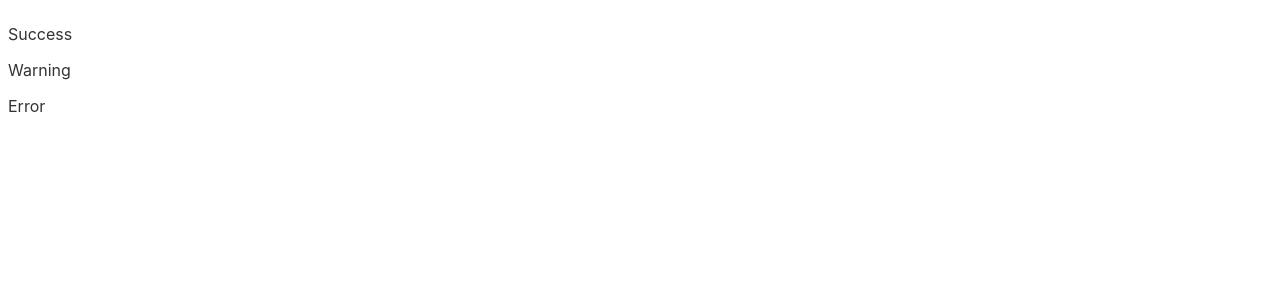
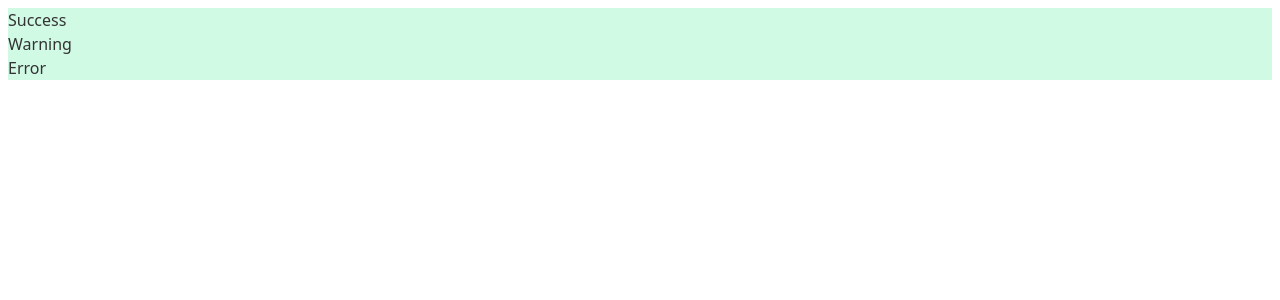
Before and after one commit to titanXL/svelte, a Svelte app: page / in a window 1280 px wide. Shown: the top 300 px of the page. Built offline with nearby package versions, Linux system fonts and the light colour scheme.

Commit message:
feat: added tailwind

```diff
--- a/package.json
+++ b/package.json
@@ -25,6 +25,9 @@
     "typescript": "^4.0.0"
   },
   "dependencies": {
-    "sirv-cli": "^1.0.0"
+    "autoprefixer": "^9.8.8",
+    "postcss": "^7.0.39",
+    "sirv-cli": "^1.0.0",
+    "tailwindcss": "npm:@tailwindcss/postcss7-compat@^2.2.16"
   }
 }
--- a/rollup.config.js
+++ b/rollup.config.js
@@ -1,11 +1,11 @@
-import svelte from 'rollup-plugin-svelte';
-import commonjs from '@rollup/plugin-commonjs';
-import resolve from '@rollup/plugin-node-resolve';
-import livereload from 'rollup-plugin-livereload';
-import { terser } from 'rollup-plugin-terser';
-import sveltePreprocess from 'svelte-preprocess';
-import typescript from '@rollup/plugin-typescript';
-import css from 'rollup-plugin-css-only';
+import svelte from "rollup-plugin-svelte";
+import commonjs from "@rollup/plugin-commonjs";
+import resolve from "@rollup/plugin-node-resolve";
+import livereload from "rollup-plugin-livereload";
+import { terser } from "rollup-plugin-terser";
+import sveltePreprocess from "svelte-preprocess";
+import typescript from "@rollup/plugin-typescript";
+import css from "rollup-plugin-css-only";
 
 const production = !process.env.ROLLUP_WATCH;
 
@@ -19,36 +19,45 @@ function serve() {
   return {
     writeBundle() {
       if (server) return;
-			server = require('child_process').spawn('npm', ['run', 'start', '--', '--dev'], {
-				stdio: ['ignore', 'inherit', 'inherit'],
-				shell: true
-			});
+      server = require("child_process").spawn(
+        "npm",
+        ["run", "start", "--", "--dev"],
+        {
+          stdio: ["ignore", "inherit", "inherit"],
+          shell: true,
+        }
+      );
 
-			process.on('SIGTERM', toExit);
-			process.on('exit', toExit);
-		}
+      process.on("SIGTERM", toExit);
+      process.on("exit", toExit);
+    },
   };
 }
 
 export default {
-	input: 'src/main.ts',
+  input: "src/main.ts",
   output: {
     sourcemap: true,
-		format: 'iife',
-		name: 'app',
-		file: 'public/build/bundle.js'
+    format: "iife",
+    name: "app",
+    file: "public/build/bundle.js",
   },
   plugins: [
     svelte({
-			preprocess: sveltePreprocess({ sourceMap: !production }),
+      preprocess: sveltePreprocess({
+        sourceMap: !production,
+        postcss: {
+          plugins: [require("tailwindcss"), require("autoprefixer")],
+        },
+      }),
       compilerOptions: {
         // enable run-time checks when not in production
-				dev: !production
-			}
+        dev: !production,
+      },
     }),
     // we'll extract any component CSS out into
     // a separate file - better for performance
-		css({ output: 'bundle.css' }),
+    css({ output: "bundle.css" }),
 
     // If you have external dependencies installed from
     // npm, you'll most likely need these plugins. In
@@ -57,12 +66,12 @@ export default {
     // https://github.com/rollup/plugins/tree/master/packages/commonjs
     resolve({
       browser: true,
-			dedupe: ['svelte']
+      dedupe: ["svelte"],
     }),
     commonjs(),
     typescript({
       sourceMap: !production,
-			inlineSources: !production
+      inlineSources: !production,
     }),
 
     // In dev mode, call `npm run start` once
@@ -71,13 +80,13 @@ export default {
 
     // Watch the `public` directory and refresh the
     // browser on changes when not in production
-		!production && livereload('public'),
+    !production && livereload("public"),
 
     // If we're building for production (npm run build
     // instead of npm run dev), minify
-		production && terser()
+    production && terser(),
   ],
   watch: {
-		clearScreen: false
-	}
+    clearScreen: false,
+  },
 };
--- a/src/App.svelte
+++ b/src/App.svelte
@@ -14,5 +14,8 @@
   {/each}
 </main>
 
-<style>
+<style global lang="postcss">
+  @tailwind base;
+  @tailwind components;
+  @tailwind utilities;
 </style>
--- a/src/Toast.svelte
+++ b/src/Toast.svelte
@@ -7,6 +7,6 @@
   export let onClick: RemoveToast;
 </script>
 
-<div on:click={() => onClick(toast.id)}>
+<div class="bg-green-100" on:click={() => onClick(toast.id)}>
   <p>{toast.message}</p>
 </div>
--- /dev/null
+++ b/tailwind.config.js
@@ -0,0 +1,19 @@
+const production = !process.env.ROLLUP_WATCH;
+module.exports = {
+  purge: {
+    content: ["./src/**/*.svelte"],
+    enabled: production,
+  },
+  darkMode: false,
+  theme: {
+    extend: {},
+  },
+  variants: {
+    extend: {},
+  },
+  plugins: [],
+  future: {
+    purgeLayersByDefault: true,
+    removeDeprecatedGapUtilities: true,
+  },
+};
```
Also changed, not shown: 1 other file (tests, documents, lock files or other folders). Lines whose indentation alone changed are shown as unchanged.
